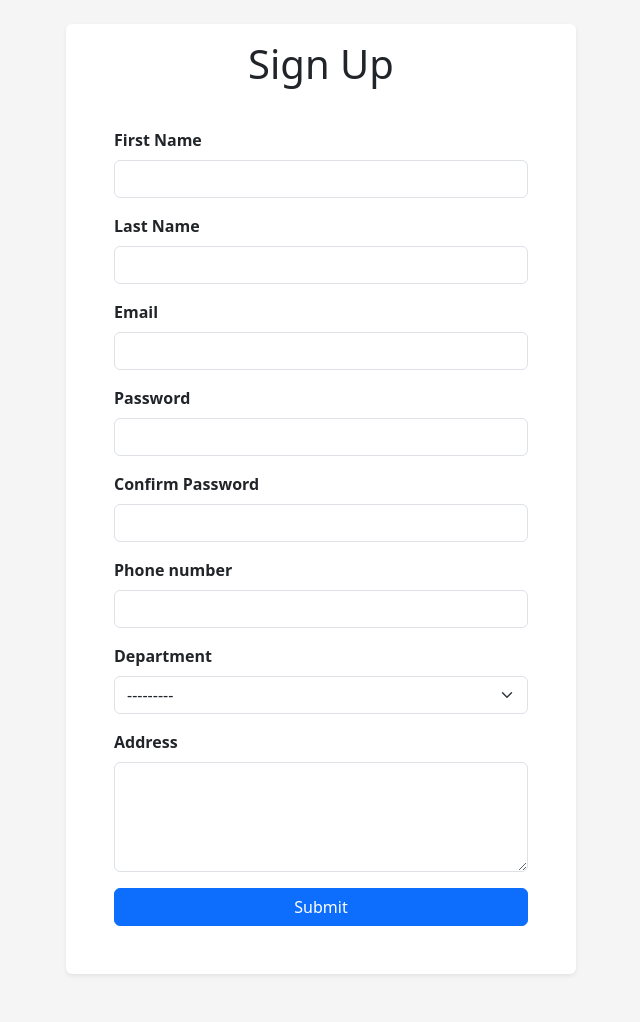
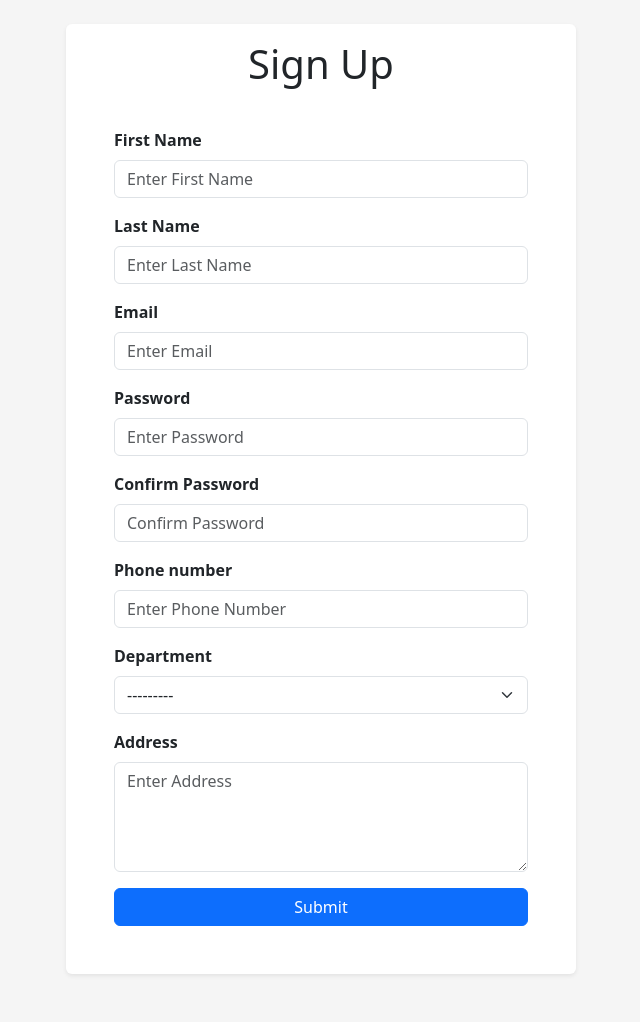
Before and after one commit to Ameen6789/vuez_django_task, a Django app: page /signup in a window 1280 px wide. Shown: the part 62-1084 px from the top of the page, without its empty margins (319-959 px from the left). Run offline with Django 5.2, Linux system fonts and the light colour scheme; some libraries are stand-ins or nearby versions.

Commit message:
some changes

```diff
--- a/employeemanagement/employeeapp/forms.py
+++ b/employeemanagement/employeeapp/forms.py
@@ -1,15 +1,15 @@
 from .models import Employee,User
 from django import forms
 class UserForm(forms.ModelForm):
-    confirm_password=forms.CharField(required=False,max_length=100,widget=forms.PasswordInput(attrs={"class":"form-control"}))
-    password=forms.CharField(required=False,max_length=100,widget=forms.PasswordInput(attrs={"class":"form-control"}))
-    email=forms.EmailField(required=False,max_length=100,widget=forms.EmailInput(attrs={"class":"form-control"}))
+    confirm_password=forms.CharField(required=False,max_length=100,widget=forms.PasswordInput(attrs={"class":"form-control","placeholder":"Confirm Password"}))
+    password=forms.CharField(required=False,max_length=100,widget=forms.PasswordInput(attrs={"class":"form-control","placeholder":"Enter Password"}))
+    email=forms.EmailField(required=False,max_length=100,widget=forms.EmailInput(attrs={"class":"form-control","placeholder":"Enter Email"}))
     class Meta:
         model=User
         fields=["first_name","last_name","email","password"]
         widgets={
-            "first_name":forms.TextInput(attrs={"class":"form-control"}),
-            "last_name":forms.TextInput(attrs={"class":"form-control"}),
+            "first_name":forms.TextInput(attrs={"class":"form-control","placeholder":"Enter First Name"}),
+            "last_name":forms.TextInput(attrs={"class":"form-control","placeholder":"Enter Last Name"}),
         }
     def clean(self):
         cleaned_data=super().clean()
@@ -32,9 +32,9 @@ class EmployeeForm(forms.ModelForm):
         model=Employee
         fields=["phone_number","department","address"]
         widgets={
-            "phone_number":forms.NumberInput(attrs={"class":"form-control"}),
-            "department":forms.Select(attrs={"class":"form-select"}),
-            "address":forms.Textarea(attrs={"class":"form-control","rows":4})
+            "phone_number":forms.NumberInput(attrs={"class":"form-control","placeholder":"Enter Phone Number"}),
+            "department":forms.Select(attrs={"class":"form-select","placeholder":"Enter Department"}),
+            "address":forms.Textarea(attrs={"class":"form-control","rows":4,"placeholder":"Enter Address"})
         }
     def clean(self):
         cleaned_data=super().clean()
--- a/employeemanagement/employeeapp/templates/index.html
+++ b/employeemanagement/employeeapp/templates/index.html
@@ -25,11 +25,11 @@
 
             <div class="form-group mb-2 p-0 w-100">
                 <label for="email" class="fw-semibold mb-1">Email</label>
-                <input type="email" name="email" class="form-control w-100 " required>
+                <input type="email" name="email" class="form-control w-100" placeholder="Email" required>
             </div>
             <div class="form-group mb-3 w-100">
                 <label for="email" class="fw-semibold mb-1">password</label>
-                <input type="password" name="password" class="form-control w-100" required>
+                <input type="password" name="password" class="form-control w-100" placeholder="Password" required>
             </div>
             <p>Dont have an account? <a href="/signup" class="text-decoration-none">Sign up</a></p>
             <input type="submit" class="btn btn-primary w-100 fw-semibold mt-2 ">
```
